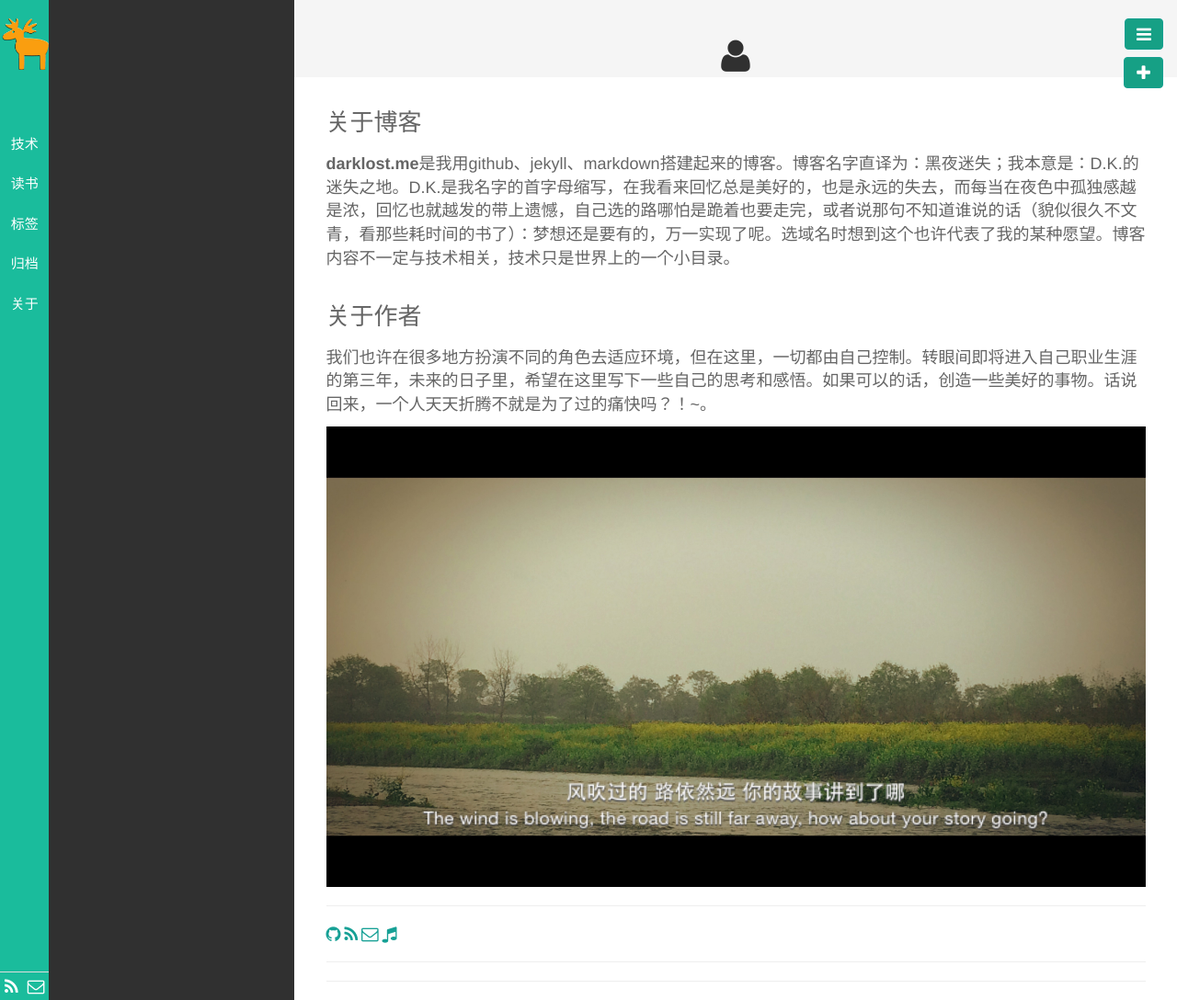
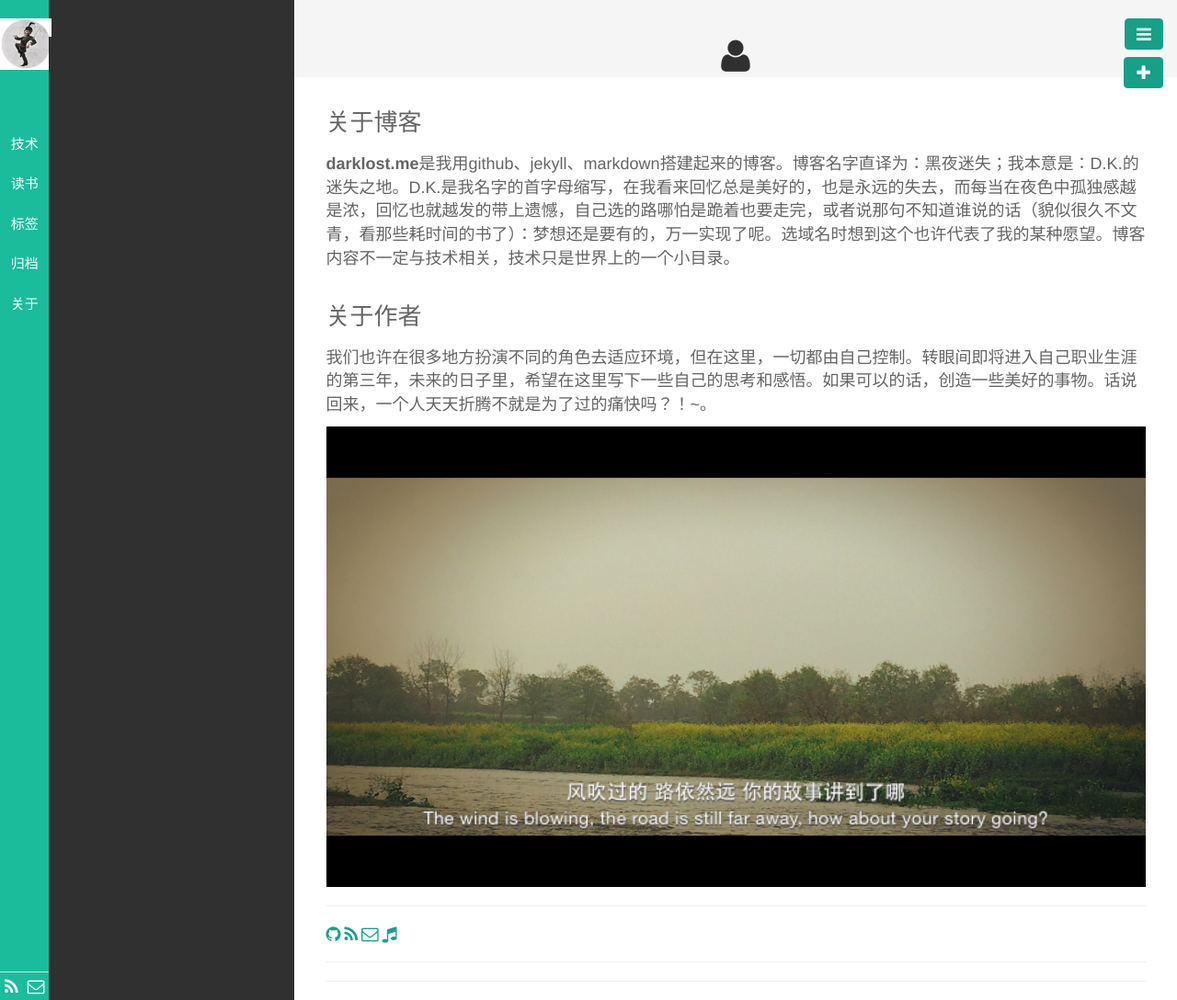
Before and after one commit to darklost/darklost.github.io, a Jekyll site: the page built from pages/about.html, in a window 1280 px wide. Shown: the whole page at 92% size. Built offline with Jekyll 4.4.1, drawn with Linux system fonts in a browser that asks for light colours; nearby versions of some CDN libraries; library files that are not in the unit come from our copies; Markdown is read by kramdown in place of the engine named in the settings.

Commit message:
修改ICON

```diff
--- a/_config.yml
+++ b/_config.yml
@@ -18,8 +18,8 @@ url: http://darklost.me
 rss_url: /pages/atom.xml
 
 # gavatar头像及Favicon
-gavatar: /public/img/deer3.png
-favicon: /public/img/deer3.png
+gavatar: /public/img/img_darklost_logo.png
+favicon: /public/img/img_darklost_logo.png
 
 
 # 主题设置，自动激活某个标签
@@ -27,8 +27,8 @@ active: 技术
 
 # 首页除了最新文章外显示分类
 cates:
-  - Optimization
-  - LaTeX
+  - Mac
+  - Git
 
 # 中文本地化
 locals:
```
Also changed, not shown: public/img/img_darklost_logo.png (added).
